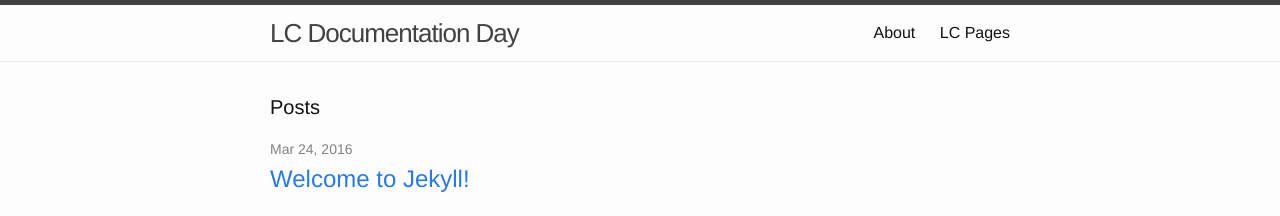
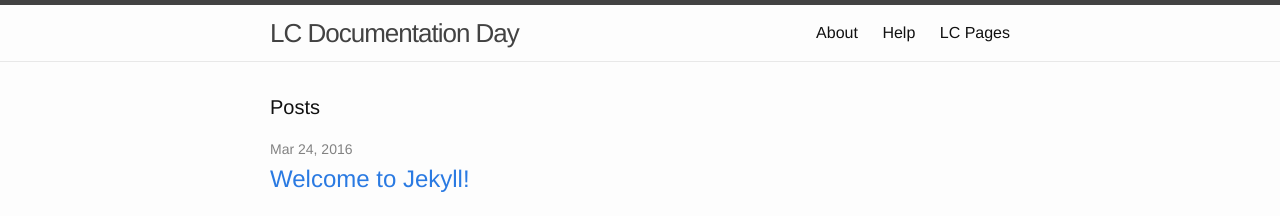
Before and after one commit to LLNL/HPC-Tutorials, a Jekyll site: the page built from index.html, in a window 1280 px wide. Shown: the top 216 px of the page. Built offline with Jekyll 4.4.1, drawn with Linux system fonts in a browser that asks for light colours.

Commit message:
Tweak header to try to fix hrefs

```diff
--- a/_includes/header.html
+++ b/_includes/header.html
@@ -15,6 +15,7 @@
 
       <div class="trigger">
         <a class="page-link" href="{{ site.baseurl }}/about/">About</a>
+        <a class="page-link" href="{{ site.baseurl }}/help/">Help</a>
         <a class="page-link" href="{{ site.baseurl }}/pages/">LC Pages</a>
       </div>
     </nav>
```
